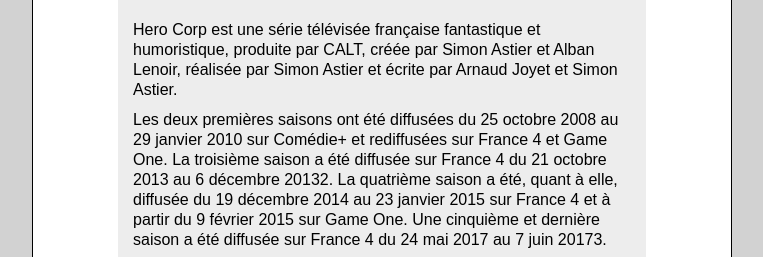
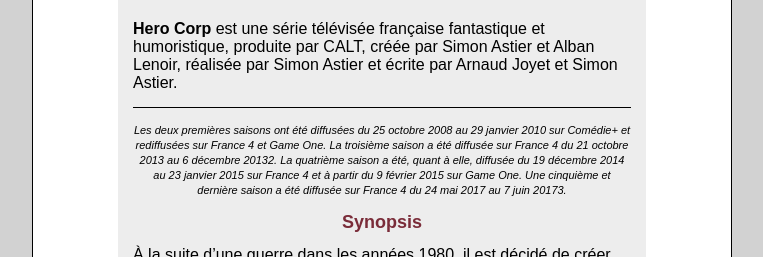
Before and after one commit to Maeckeul/Hero-Corp, a plain HTML site: page html/index.html in a window 1280 px wide. Shown: the part 503-760 px from the top of the page, without its empty margins (258-1021 px from the left). Drawn offline with Linux system fonts and the light colour scheme.

Commit message:
Finished challenge, without bonus

```diff
--- a/css/style.css
+++ b/css/style.css
@@ -11,7 +11,8 @@
 }
 
 p {
-    line-height: 20px;
+    font-size: 15px;
+    line-height: 18px;
 }
 
 #container {
@@ -22,8 +23,6 @@
     padding: 15px;
 }
 
-#header-main {
-}
 
 #header-main img {
     width: 250px;
@@ -48,6 +47,7 @@
     font-size: 16px;
     text-align: left;
     margin: 10px 0;
+
 }
 
 main header h2 {
@@ -56,7 +56,36 @@
     margin: 20px 0;
 }
 
+main header p {
+    border-bottom: 1px solid black;
+    padding-bottom: 15px;
+    margin-bottom: 15px;
+}
+
+strong {
+    font-weight: bold;
+}
+
 main header img {
     width: 90px;
     margin-bottom: 10px;
 }
+
+#aside-main p {
+    font-size: 11px;
+    font-style: italic;
+    text-align: center;
+    line-height: 15px;
+}
+
+article h3 {
+    font-size: 18px;
+    font-weight: bold;
+    color: #7a2c39;
+    margin: 15px 0;
+}
+
+footer {
+    background-color: #ededed;
+    padding: 20px 0 70px 0;
+}
--- a/html/index.html
+++ b/html/index.html
@@ -19,14 +19,15 @@
                 <h2>Présentation</h2>
                 <img src="../images/hc-logo.png" alt="Logo miniature">
                 <p>
-                    Hero Corp est une série télévisée française fantastique et humoristique, produite par CALT, créée
+                    <strong>Hero Corp</strong> est une série télévisée française fantastique et humoristique, produite
+                    par CALT, créée
                     par
                     Simon Astier et Alban Lenoir, réalisée par Simon Astier et écrite par Arnaud Joyet et Simon Astier.
                 </p>
             </header>
 
             <section>
-                <aside>
+                <aside id="aside-main">
                     <p>
                         Les deux premières saisons ont été diffusées du 25 octobre 2008 au 29 janvier 2010 sur Comédie+
                         et
```
